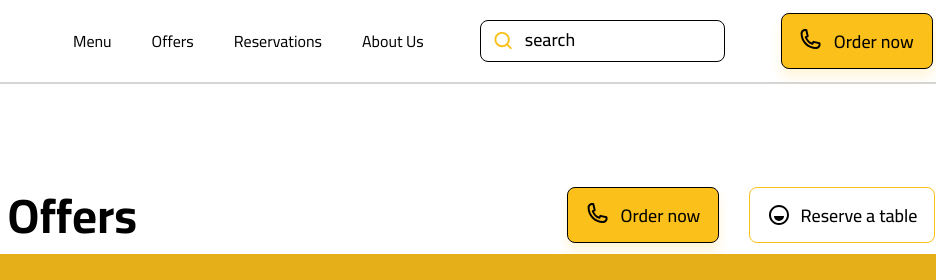
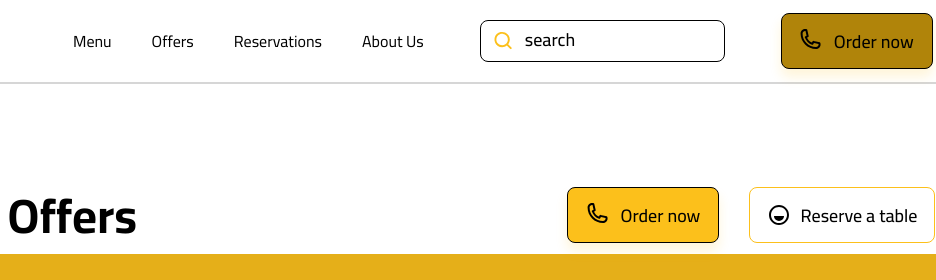
Before and after one commit to mouafakben/restaurant-landing-page, a plain HTML site: page index.html in a window 1280 px wide. In both pictures the pointer is over the button 1200 px from the left and 41 px from the top of the page. Shown: the top 280 px of the page, 344-1280 px from the left. Drawn offline with Linux system fonts and the light colour scheme.

Commit message:
added small changes

```diff
--- a/style.css
+++ b/style.css
@@ -52,6 +52,10 @@ h3 {
   height: 24px;
   background-image: url(./order.svg);
   background-repeat: no-repeat;
+}
+.order-now:hover {
+  background-color: var(--dark-yellow);
+  cursor: pointer;
 }
 img {
   max-width: 100%;
```
